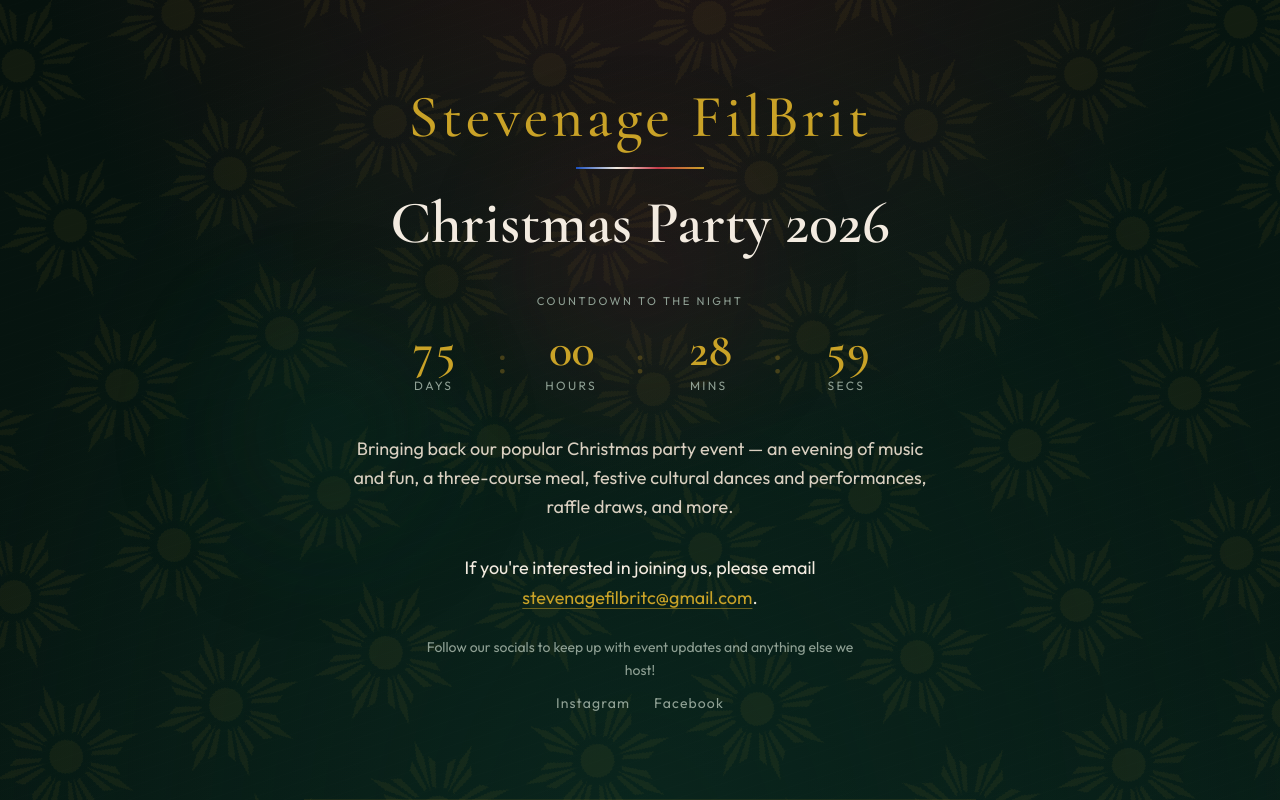
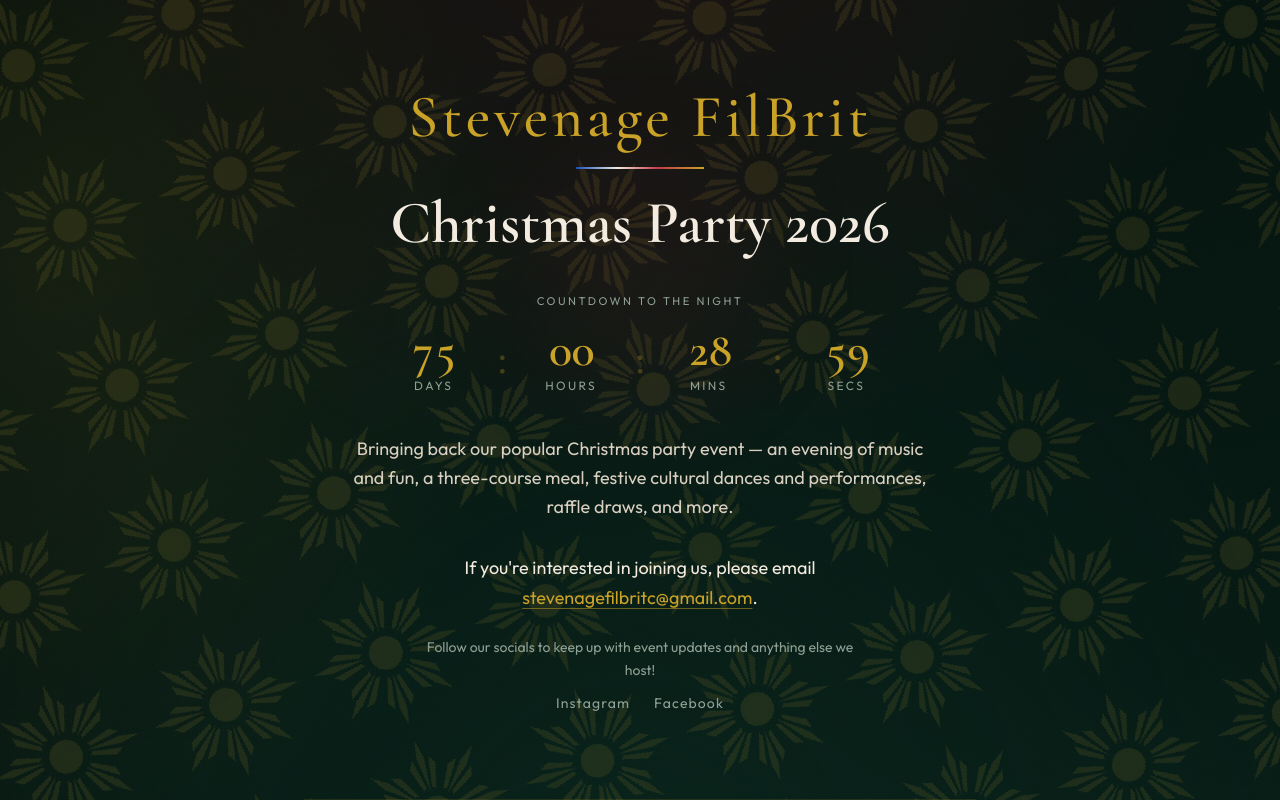
Before and after one commit to jediramos/filbrit-christmas-party, a Next.js app: page / in a window 1280 px wide. Shown: the top 800 px of the page. Built offline with nearby package versions, Linux system fonts and the light colour scheme.

Commit message:
Further Design Changes

```diff
--- a/src/app/globals.css
+++ b/src/app/globals.css
@@ -43,15 +43,15 @@ body {
   font-family: var(--font-display), Georgia, serif;
 }
 
-/* Atmospheric page backdrop — deep royal green throughout */
+/* Atmospheric page backdrop — deep royal green with faint gold edge washes */
 .page-shell {
   position: relative;
   isolation: isolate;
   background:
-    radial-gradient(ellipse 90% 55% at 50% -10%, rgba(155, 29, 46, 0.22), transparent 55%),
-    radial-gradient(ellipse 85% 60% at 50% 35%, rgba(12, 46, 36, 0.55), transparent 65%),
-    radial-gradient(ellipse 70% 50% at 0% 80%, rgba(15, 58, 44, 0.35), transparent 55%),
-    radial-gradient(ellipse 50% 35% at 100% 75%, rgba(201, 162, 39, 0.08), transparent 50%),
+    radial-gradient(ellipse 90% 55% at 50% -10%, rgba(155, 29, 46, 0.18), transparent 55%),
+    radial-gradient(ellipse 60% 45% at 6% 10%, rgba(201, 162, 39, 0.08), transparent 58%),
+    radial-gradient(ellipse 85% 60% at 50% 40%, rgba(12, 46, 36, 0.5), transparent 65%),
+    radial-gradient(ellipse 60% 45% at 6% 88%, rgba(201, 162, 39, 0.08), transparent 58%),
     linear-gradient(
       165deg,
       var(--night) 0%,
@@ -64,7 +64,7 @@ body {
   overflow: clip;
 }
 
-.page-shell > *:not(.page-watermark) {
+.page-shell > *:not(.page-watermark):not(.page-gold-blur) {
   position: relative;
   z-index: 1;
 }
@@ -106,11 +106,42 @@ body {
   left: 50%;
   width: 180%;
   height: 180%;
-  opacity: 0.06;
+  opacity: 0.1;
   background-image: url("/ph-sun.svg");
   background-size: 168px 168px;
   background-repeat: repeat;
   transform: translate(-50%, -50%) rotate(-18deg);
+}
+
+/* One diagonal gold bloom — same -18° language as the sun watermark,
+   soft-faded at the ends so it never reads as a hard edge-to-edge bar */
+.page-gold-blur {
+  position: absolute;
+  inset: 0;
+  z-index: 0;
+  pointer-events: none;
+  overflow: hidden;
+}
+
+.page-gold-blur::before {
+  content: "";
+  position: absolute;
+  top: 48%;
+  left: 50%;
+  width: 150%;
+  height: min(32vh, 16rem);
+  transform: translate(-50%, -50%) rotate(-18deg);
+  background: linear-gradient(
+    90deg,
+    transparent 0%,
+    transparent 14%,
+    rgba(201, 162, 39, 0.06) 30%,
+    rgba(224, 184, 58, 0.13) 50%,
+    rgba(201, 162, 39, 0.06) 70%,
+    transparent 86%,
+    transparent 100%
+  );
+  filter: blur(52px);
 }
 
 /* Hero motion */
@@ -195,10 +226,6 @@ body {
   animation: soft-pulse 5.5s ease-in-out infinite;
 }
 
-.hero-glow-green {
-  animation: soft-pulse 6.5s ease-in-out 1.2s infinite;
-}
-
 /* Slim flag-inspired accent under the brand (blue → ivory → red → gold) */
 .hero-rule {
   transform-origin: center;
@@ -254,8 +281,8 @@ body {
   width: min(calc(100% - 2.5rem), 42rem);
   height: 1px;
   transform: translateX(-50%);
-  background: color-mix(in srgb, var(--ivory) 14%, var(--evergreen) 86%);
-  box-shadow: 0 -1px 0 color-mix(in srgb, var(--gold) 10%, transparent);
+  background: color-mix(in srgb, var(--gold) 28%, var(--evergreen) 72%);
+  box-shadow: 0 -1px 0 color-mix(in srgb, var(--gold) 14%, transparent);
 }
 
 @media (min-width: 640px) {
@@ -278,7 +305,6 @@ body {
   .hero-cta,
   .hero-socials,
   .hero-glow,
-  .hero-glow-green,
   .hero-rule,
   .countdown-digit-reel,
   .countdown-separator {
--- a/src/app/page.tsx
+++ b/src/app/page.tsx
@@ -12,18 +12,14 @@ export default function Home() {
     <div className="page-shell">
       {/* Full-page sun watermark — separate layer so tiling stays continuous */}
       <div className="page-watermark" aria-hidden="true" />
+      <div className="page-gold-blur" aria-hidden="true" />
 
       {/* Hero — brand + headline + countdown + description + contact */}
       <header className="relative flex min-h-[100svh] flex-col justify-center overflow-hidden section-pad py-16">
         <div
-          className="hero-glow pointer-events-none absolute left-1/2 top-[18%] h-64 w-64 -translate-x-1/2 rounded-full bg-[var(--crimson)]/20 blur-3xl"
+          className="hero-glow pointer-events-none absolute left-1/2 top-[18%] h-64 w-64 -translate-x-1/2 rounded-full bg-[var(--crimson)]/18 blur-3xl"
           aria-hidden="true"
         />
-        <div
-          className="hero-glow-green pointer-events-none absolute left-[18%] top-[42%] h-48 w-48 rounded-full bg-[var(--evergreen-mid)]/40 blur-3xl"
-          aria-hidden="true"
-        />
-
         <div className="relative z-10 mx-auto flex w-full max-w-4xl flex-col items-center text-center">
           <p className="hero-brand font-display text-3xl tracking-[0.06em] text-[var(--gold)] sm:text-5xl md:text-6xl">
             {eventConfig.orgName}
```
Also changed, not shown: public/ph-sun.svg.
